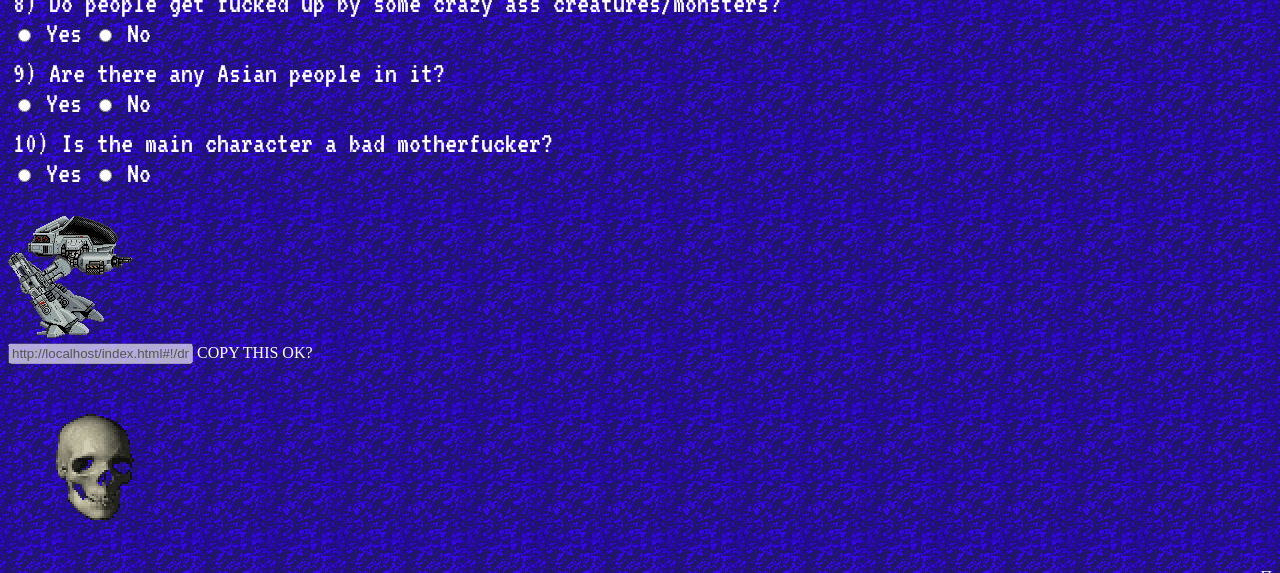
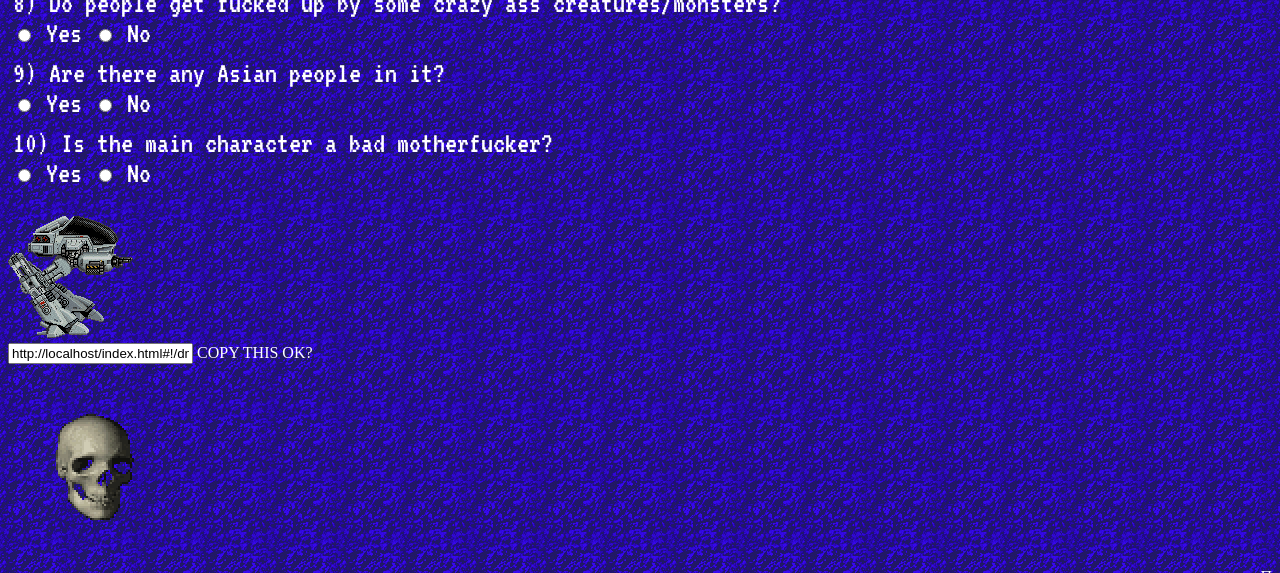
Before and after one commit to ninjase/dmi, a plain HTML site: page index.html in a window 1280 px wide. Both pictures are taken after a click on the picture 70 px from the left and 997 px from the top of the page. Shown: the part 719-1292 px from the top of the page. Drawn offline with nearby package versions, Linux system fonts and the light colour scheme; some packages are replaced by stand-ins of ours.

Commit message:
ADVANCED TECHNOLOGY

```diff
--- a/dmi.html
+++ b/dmi.html
@@ -45,7 +45,7 @@
 </div>
 
 <div ng-if="shareMe">
-  <input ng-model=shareMe ng-disabled=true> COPY THIS OK?
+  <input ng-model="shareMe"> COPY THIS OK?
 </div>
 
 <div class="pointer" ng-click="reset()">
```
